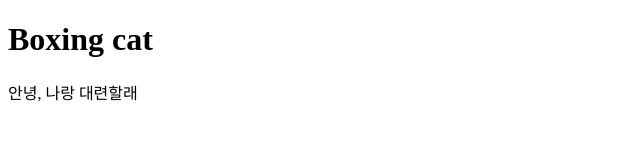
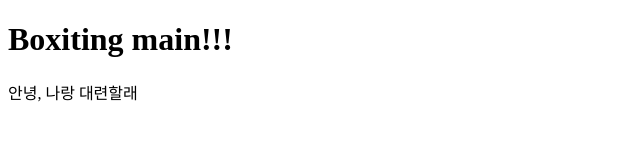
Before and after one commit to Ahntea/boxiting, a plain HTML site: page index.html in a window 1280 px wide. Shown: the whole page, without its empty margins (0-640 px from the left). Drawn offline with Linux system fonts and the light colour scheme.

Commit message:
메인페이지 생성

```diff
--- a/index.html
+++ b/index.html
@@ -7,7 +7,7 @@
     <title>Document</title>
 </head>
 <body>
-    <h1> Boxing cat </h1>
+    <h1> Boxiting main!!! </h1>
     <div> 안녕, 나랑 대련할래 </div>
 </body>
 </html>
```
